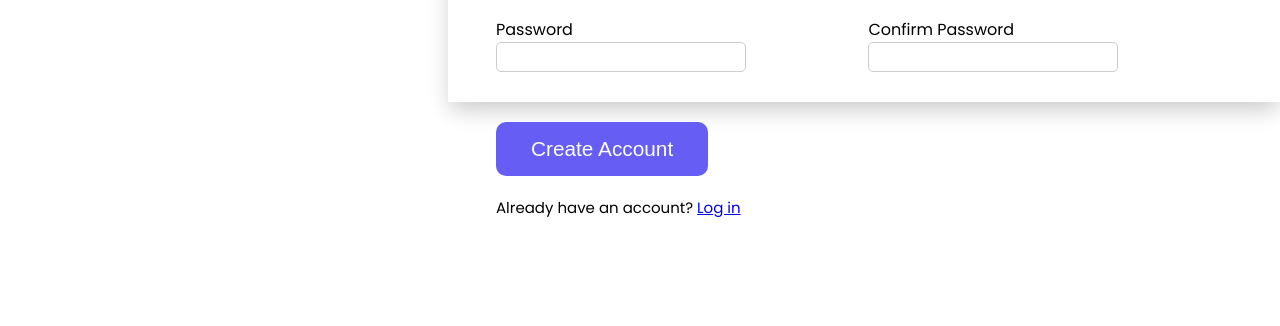
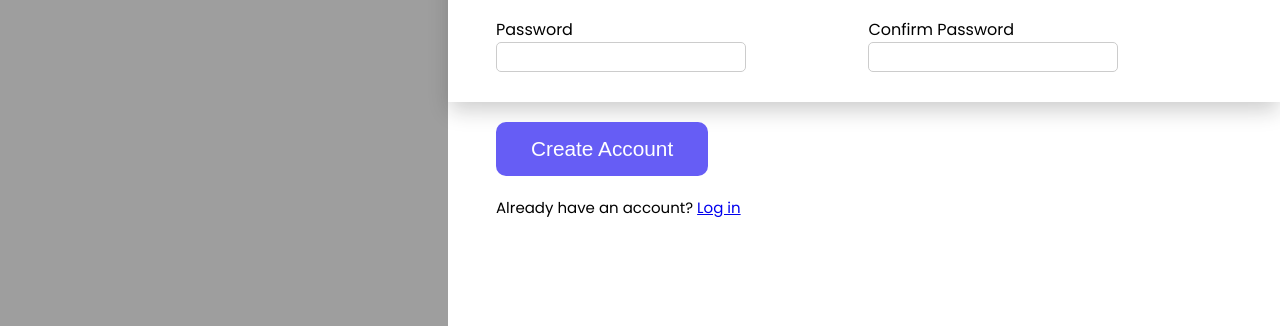
Before and after one commit to mr-Bones3108/Sign-up-form, a plain HTML site: page index.html in a window 1280 px wide. Shown: the part 474-800 px from the top of the page. Drawn offline with Linux system fonts and the light colour scheme; the site is published under a folder, as on GitHub Pages, so addresses that start at the root find nothing.

Commit message:
change path of image

```diff
--- a/style.css
+++ b/style.css
@@ -20,7 +20,7 @@ body{
 }
 
 .picture{
-    background-image: url(/image/leaves.jpg);
+    background-image: url(./image/leaves.jpg);
     background-position: center;
     background-size: 100% 100%;
     background-repeat: no-repeat;
```
